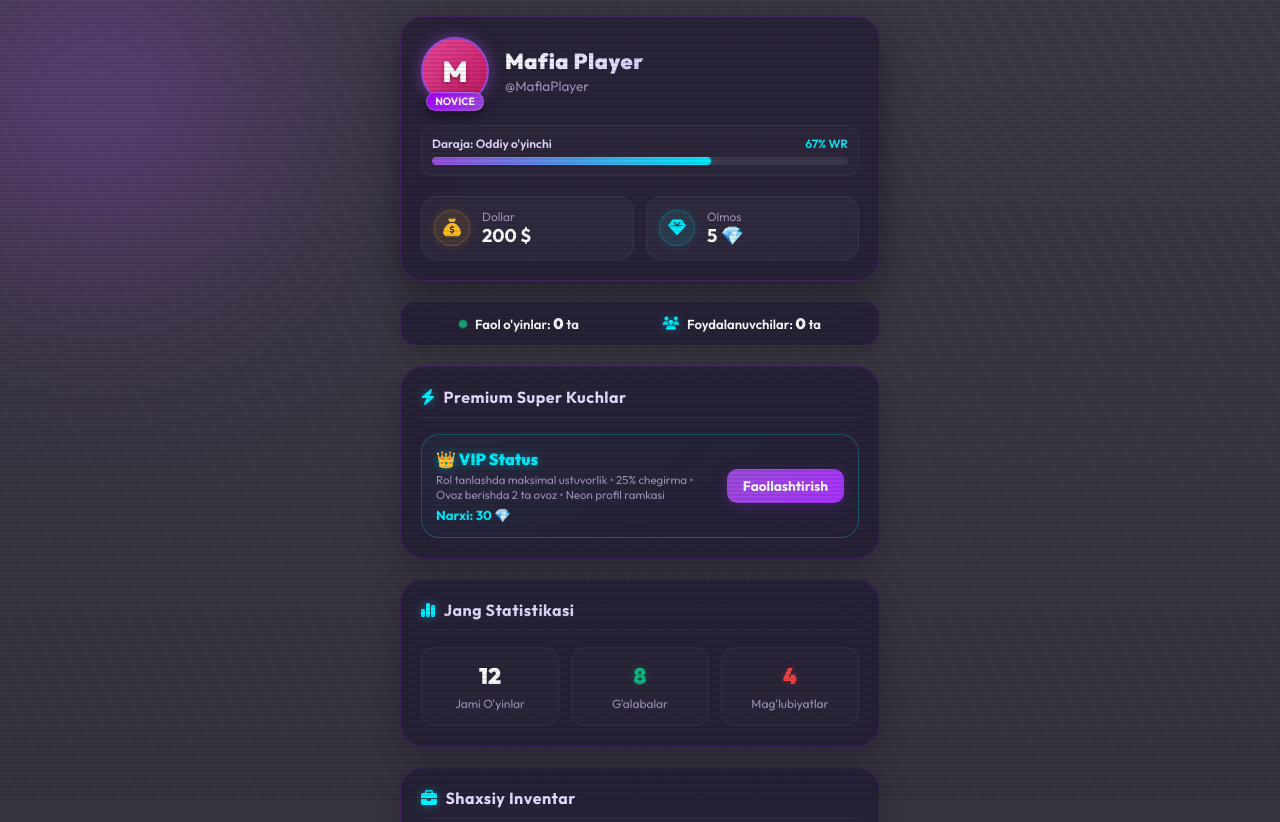
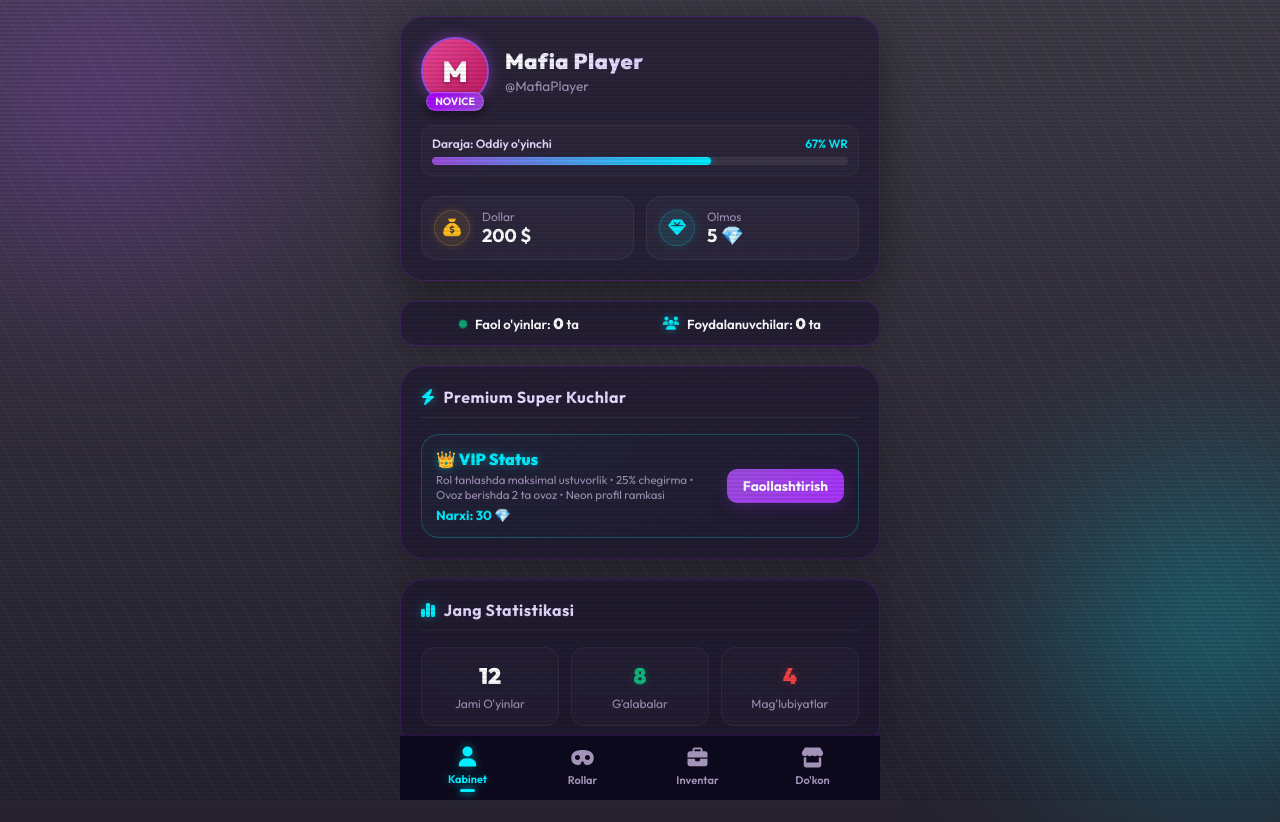
Before and after one commit to ceko9119/last, a plain HTML site: page index.html in a window 1280 px wide. Shown: the top 822 px of the page. Drawn offline with Linux system fonts and the light colour scheme.

Commit message:
Update index.html

```diff
--- a/index.html
+++ b/index.html
@@ -21,6 +21,8 @@
     <div class="glow-orb orb-2"></div>
 
     <div class="app-container">
+        <!-- Tab 1: Kabinet -->
+        <div id="tab-profile" class="tab-content active">
             <!-- Premium Profile Header -->
             <header class="profile-header">
                 <div class="user-row">
@@ -105,7 +107,24 @@
                     </div>
                 </div>
             </section>
+        </div>
 
+        <!-- Tab 2: Rollar -->
+        <div id="tab-roles" class="tab-content">
+            <!-- Roles Section -->
+            <section class="section-container card-slide">
+                <h3 class="section-title"><i class="fa-solid fa-mask"></i> O'yin Rollari</h3>
+                <div class="roles-search-container">
+                    <input type="text" id="roles-search" placeholder="Rol nomini qidirish...">
+                </div>
+                <div class="roles-list" id="roles-container">
+                    <!-- Roles will be dynamically generated by JS -->
+                </div>
+            </section>
+        </div>
+
+        <!-- Tab 3: Inventar -->
+        <div id="tab-inventory" class="tab-content">
             <!-- Inventory / Active States -->
             <section class="section-container card-slide">
                 <h3 class="section-title"><i class="fa-solid fa-briefcase"></i> Shaxsiy Inventar</h3>
@@ -113,7 +132,10 @@
                     <!-- Items will be generated by JS -->
                 </div>
             </section>
+        </div>
 
+        <!-- Tab 4: Do'kon -->
+        <div id="tab-shop" class="tab-content">
             <!-- Shop Section -->
             <section class="section-container card-slide">
                 <h3 class="section-title"><i class="fa-solid fa-store"></i> Qurol-Yarog' Do'koni</h3>
@@ -123,6 +145,27 @@
             </section>
         </div>
 
+        <!-- Sticky Bottom Navigation Bar -->
+        <nav class="bottom-nav">
+            <div class="nav-item active" onclick="switchTab('profile')">
+                <i class="fa-solid fa-user"></i>
+                <span>Kabinet</span>
+            </div>
+            <div class="nav-item" onclick="switchTab('roles')">
+                <i class="fa-solid fa-mask"></i>
+                <span>Rollar</span>
+            </div>
+            <div class="nav-item" onclick="switchTab('inventory')">
+                <i class="fa-solid fa-briefcase"></i>
+                <span>Inventar</span>
+            </div>
+            <div class="nav-item" onclick="switchTab('shop')">
+                <i class="fa-solid fa-store"></i>
+                <span>Do'kon</span>
+            </div>
+        </nav>
+    </div>
+
     <script src="index.js"></script>
 </body>
 </html>
```
Lines whose indentation alone changed are shown as unchanged.
